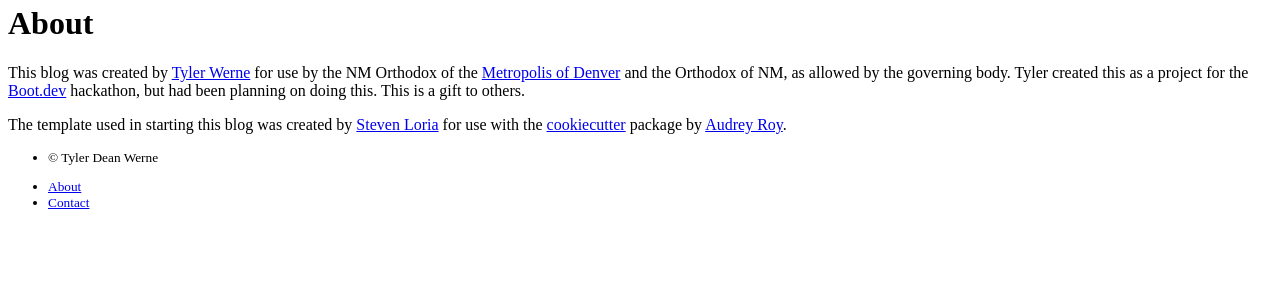
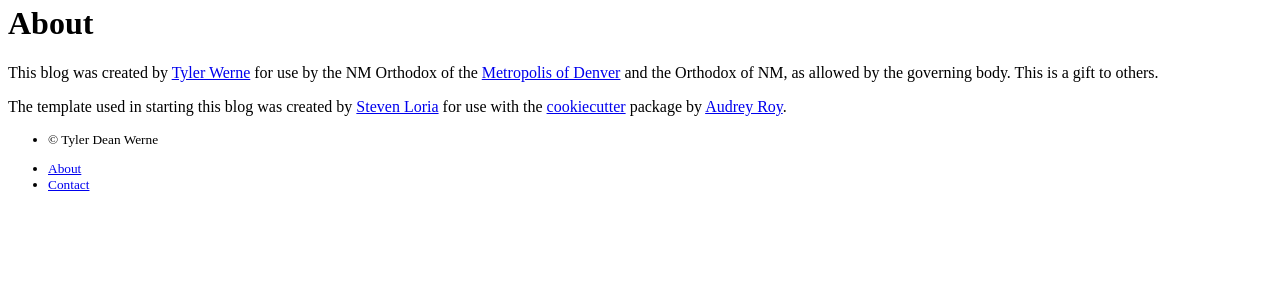
Before and after one commit to TylerWerne40/blog-church, a Python web app: template app/templates/public/about.html in a window 1280 px wide. Shown: the part 112-412 px from the top of the page. Run offline with Jinja, Linux system fonts and the light colour scheme; the template is opened without the code that fills it, so the values that code supplies are empty.

Commit message:
Change About page.

```diff
--- a/app/templates/public/about.html
+++ b/app/templates/public/about.html
@@ -7,8 +7,7 @@
     <div class="row">
       <p class="lead">
       This blog was created by <a href="http://github.com/TylerWerne40/">Tyler Werne</a> for use by the NM Orthodox of the <a href="https://www.denver.goarch.org/">Metropolis of Denver</a> and
-      the Orthodox of NM, as allowed by the governing body. Tyler created this as a project for the <a href="https://boot.dev">Boot.dev</a> hackathon, but had been planning on doing this.
-      This is a gift to others.
+      the Orthodox of NM, as allowed by the governing body. This is a gift to others.
       </p>
 
       <p class="attribute">The template used in starting this blog was created by <a href="http://github.com/sloria/">Steven Loria</a> for use with the <a href="http://github.com/audreyr/cookiecutter/">cookiecutter</a> package by <a href="http://github.com/audreyr/">Audrey Roy</a>.</p>
```
